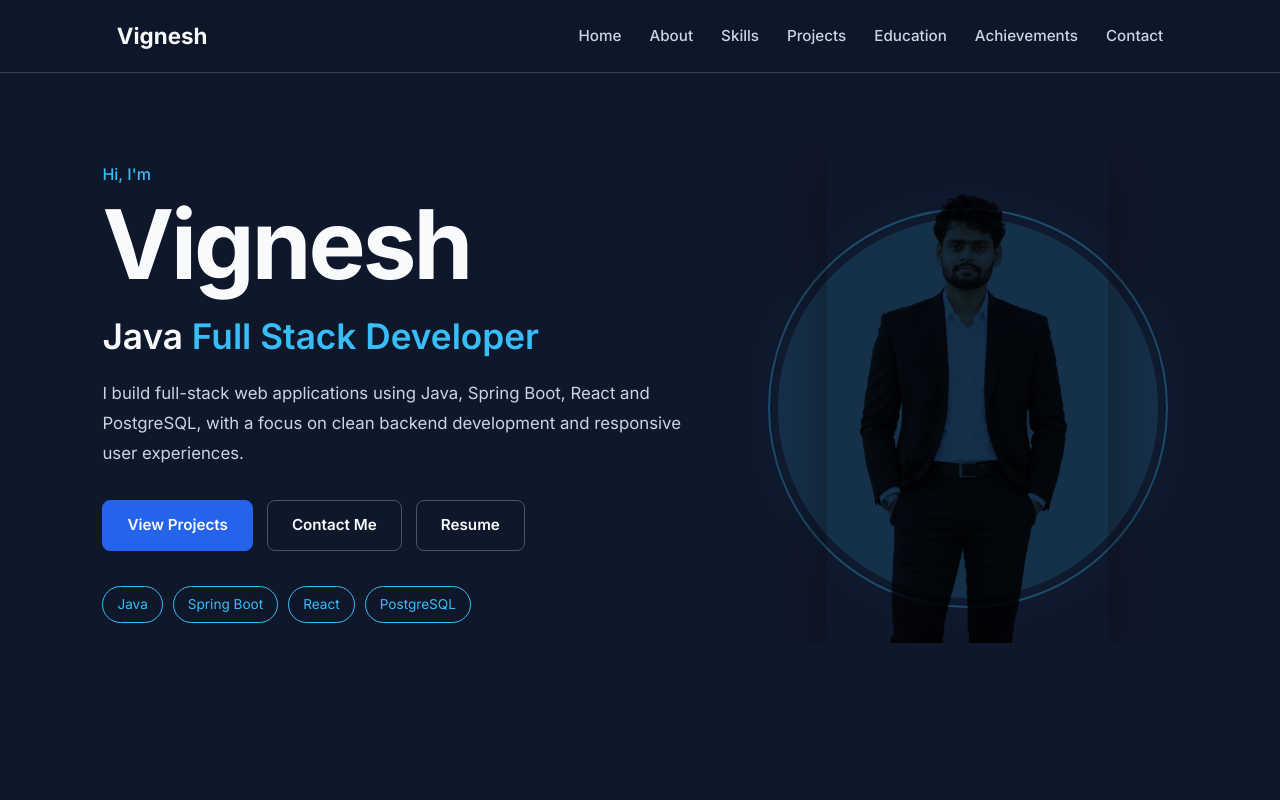
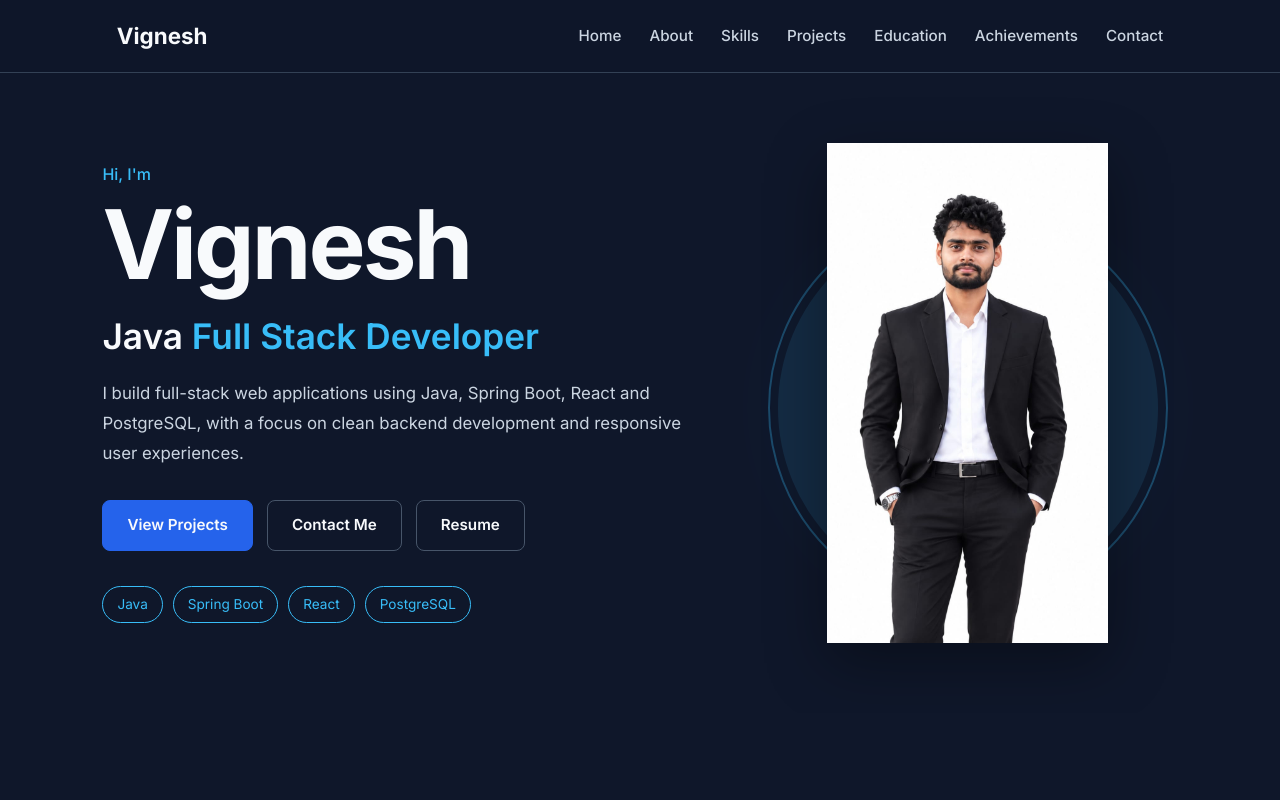
Before and after one commit to vignesh-builds/portfolio, a React (Vite) app in the folder frontend/: page / in a window 1280 px wide. Shown: the top 800 px of the page. Built offline with nearby package versions, Linux system fonts and the light colour scheme.

Commit message:
Update Home.css

```diff
--- a/frontend/src/components/Home.css
+++ b/frontend/src/components/Home.css
@@ -228,31 +228,23 @@
   opacity: 1;
 }
 
-
 /* =========================
-   RIGHT PHOTO CONTAINER
+   RIGHT PHOTO
 ========================= */
 
 .hero-image {
   position: relative;
 
   width: 420px;
-
   min-width: 420px;
-
   height: 500px;
 
   display: flex;
-
   align-items: flex-end;
-
   justify-content: center;
 
   flex-shrink: 0;
-
-  overflow: hidden;
 }
-
 
 /* =========================
    PHOTO
@@ -264,20 +256,15 @@
   z-index: 3;
 
   width: 390px;
-
   height: 500px;
 
   object-fit: contain;
 
-  /*
-    Your photo has a white background.
-    Multiply blends white into the navy background.
-  */
-
-  mix-blend-mode: multiply;
+  /* IMPORTANT */
+  mix-blend-mode: normal;
 
   filter: drop-shadow(
-    0 20px 30px rgba(0, 0, 0, 0.4)
+    0 20px 30px rgba(0, 0, 0, 0.35)
   );
 }
 
@@ -292,7 +279,6 @@
   z-index: 1;
 
   width: 380px;
-
   height: 380px;
 
   bottom: 45px;
@@ -301,10 +287,10 @@
 
   background: #38BDF8;
 
-  opacity: 0.15;
+  opacity: 0.12;
 
   box-shadow:
-    0 0 80px rgba(56, 189, 248, 0.3);
+    0 0 80px rgba(56, 189, 248, 0.25);
 }
 
 
@@ -318,7 +304,6 @@
   z-index: 2;
 
   width: 400px;
-
   height: 400px;
 
   bottom: 35px;
```
